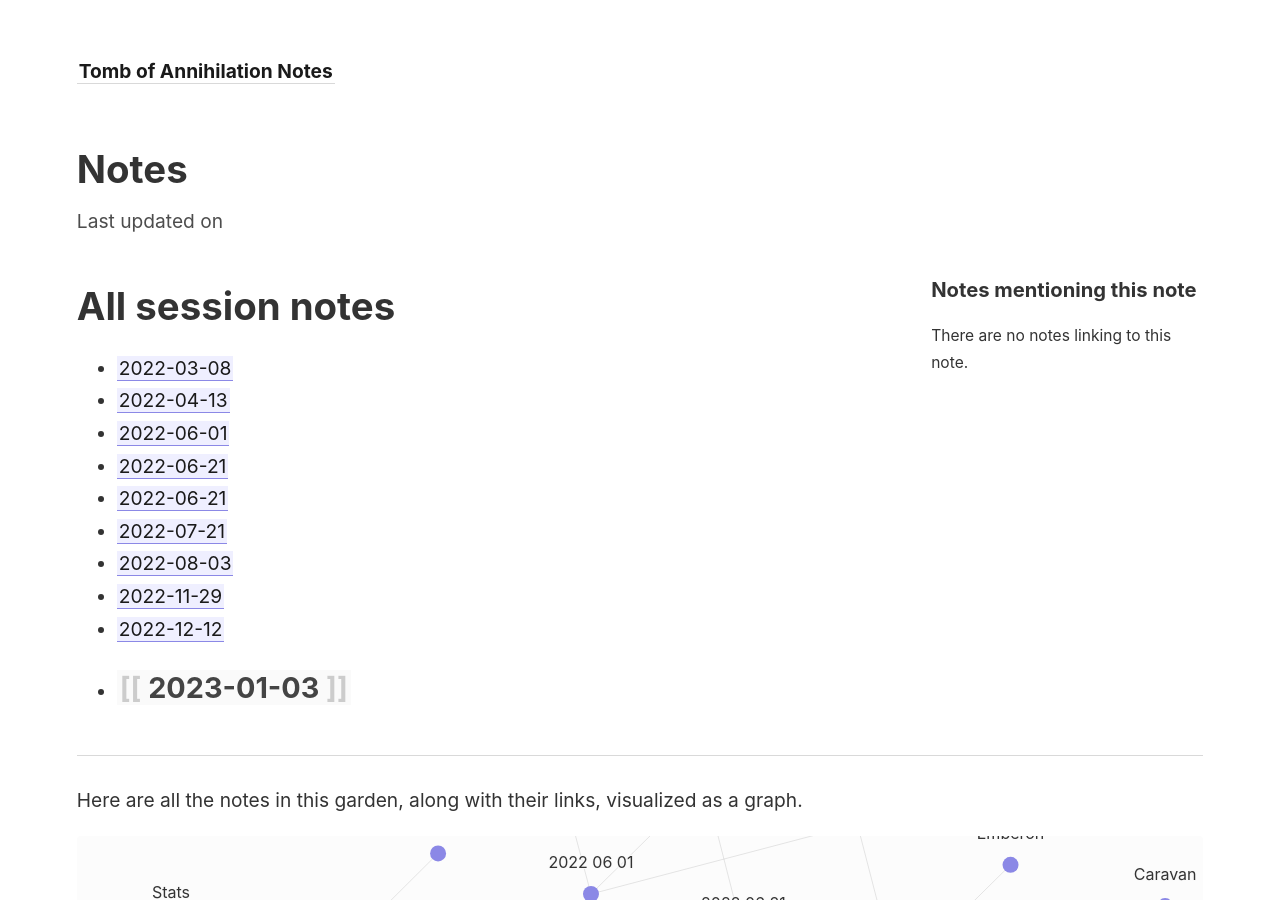
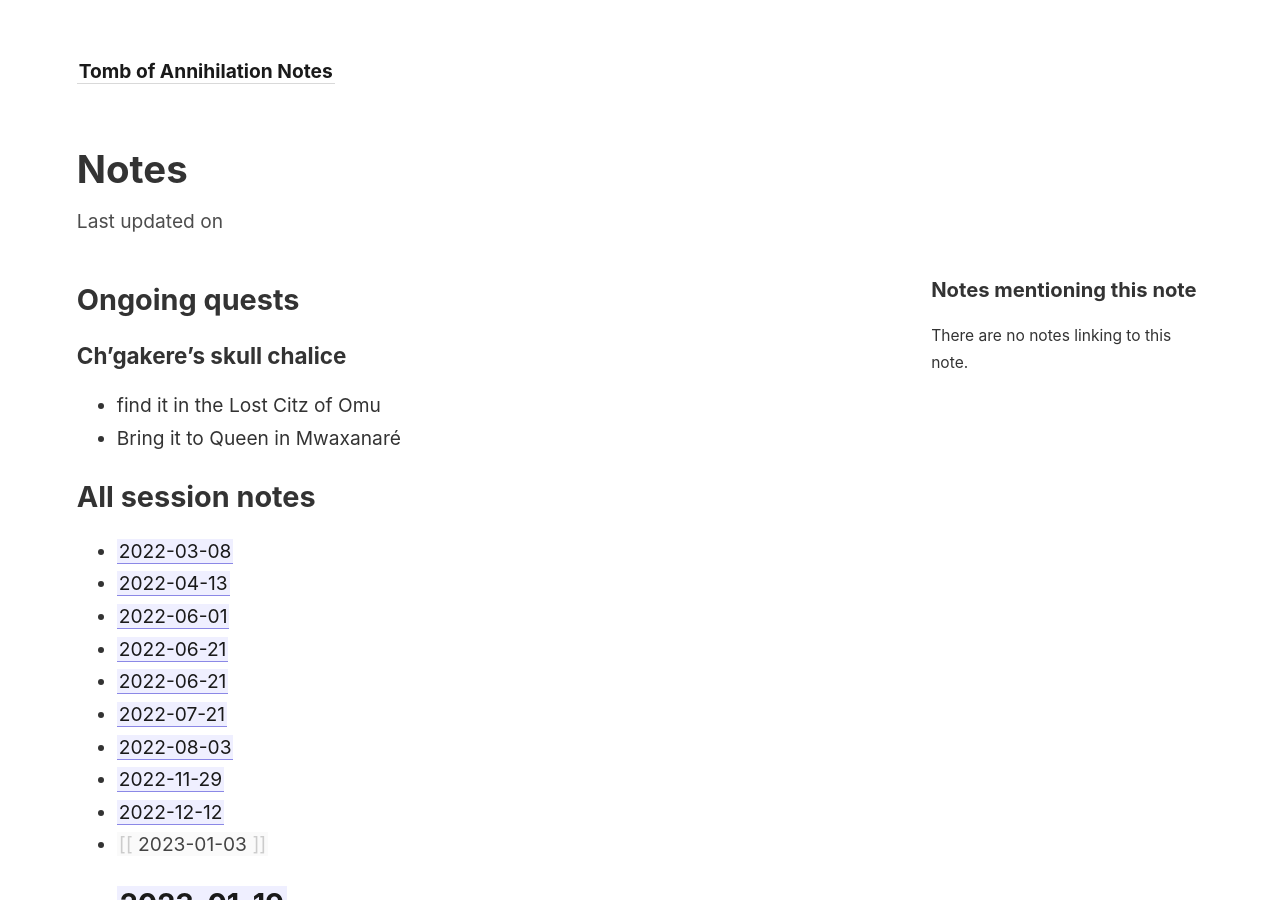
Before and after one commit to bucsi/toa-notes, a Jekyll site: the page built from _notes/Notes.md, in a window 1280 px wide and 900 px high. Built offline with Jekyll 4.4.1, drawn with Linux system fonts in a browser that asks for light colours.

Commit message:
Add quests and unpublished note

```diff
--- a/_notes/Notes.md
+++ b/_notes/Notes.md
@@ -1,4 +1,10 @@
-# All session notes
+## Ongoing quests
+### Ch'gakere's skull chalice
+- find it in the Lost Citz of Omu
+- Bring it to Queen in Mwaxanaré
+
+
+## All session notes
 
 - [[2022-03-08]]
 - [[2022-04-13]]
@@ -10,4 +16,5 @@
 - [[2022-11-29]]
 - [[2022-12-12]]
 - [[2023-01-03]]
+- [[2023-01-19]]
 -
```
Also changed, not shown: _notes/2023-01-19.md (added, +21 -0 lines).
